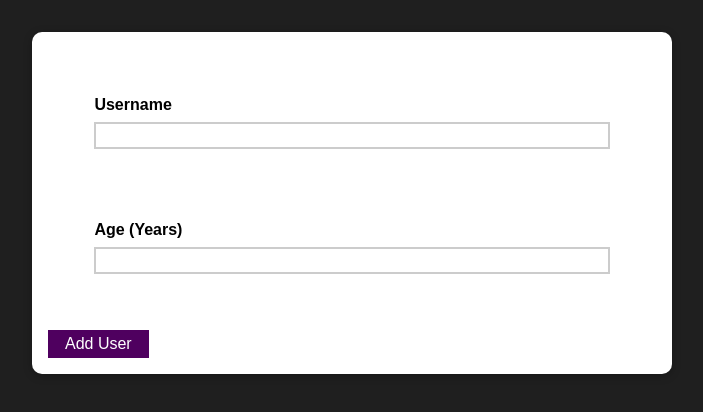
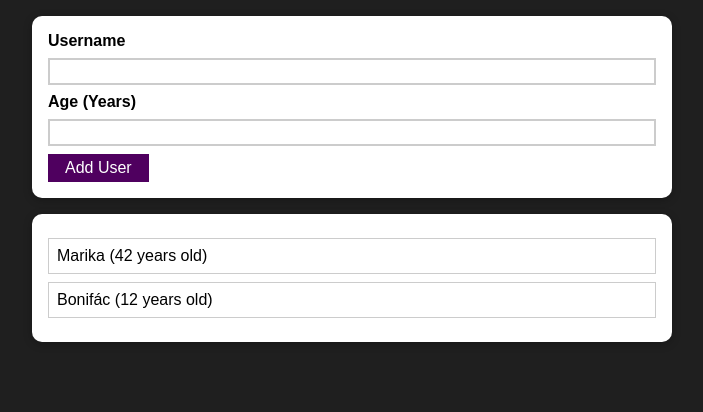
Before and after one commit to Phaedra144/user-adding, a React (Create React App) app: page / in a window 1280 px wide. Shown: the top 412 px of the page, without its empty margins (288-991 px from the left). Built offline with nearby package versions, Linux system fonts and the light colour scheme.

Commit message:
add listing logic

```diff
--- a/src/App.js
+++ b/src/App.js
@@ -1,16 +1,27 @@
+import React, { useState } from 'react';
 import './App.css';
-import AddUser from './components/AddUser';
+import AddUser from './components/Users/AddUser';
+import UserList from './components/Users/UserList';
 
 function App() {
 
+  const [users, setUsers] = useState([
+    { username: 'Marika', age: '42' },
+    { username: 'Bonifác', age: '12' }
+  ]);
+
   const handleNewUser = (user) => {
+    setUsers((prevUsers) => {
+      return [user, ...prevUsers];
+    });
     let str = JSON.stringify(user);
     console.log(str);
   };
 
   return (
     <div>
-      <AddUser onAddUser={handleNewUser}></AddUser>
+      <AddUser onAddUser={handleNewUser} />
+      <UserList content={users}></UserList>
     </div>
   );
 }
--- a/src/components/AddUser.js
+++ b/src/components/Users/AddUser.js
@@ -1,7 +1,7 @@
 import React, { useState } from "react";
 import styles from './AddUser.module.css';
-import Button from './UI/Button';
-import Card from './UI/Card';
+import Button from '../UI/Button';
+import Card from '../UI/Card';
 
 const AddUser = (props) => {
 
@@ -30,14 +30,10 @@ const AddUser = (props) => {
     return (
         <Card className={styles.input}>
             <form onSubmit={formSubmitHandler}>
-                <div className={styles.input}>
-                    <label htmlFor="username">Username</label>
-                    <input id="username" type="text" onChange={usernameChangeHandler} />
-                </div>
-                <div className={styles.input}>
-                    <label htmlFor="age">Age (Years)</label>
-                    <input id="age" type="number" onChange={ageChangeHandler} />
-                </div>
+                <label htmlFor="username">Username</label>
+                <input id="username" type="text" onChange={usernameChangeHandler} />
+                <label htmlFor="age">Age (Years)</label>
+                <input id="age" type="number" onChange={ageChangeHandler} />
                 <Button type="submit">Add User</Button>
             </form>
         </Card>
--- a/src/components/AddUser.module.css
+++ b/src/components/Users/AddUser.module.css
@@ -1,5 +1,5 @@
 .input {
-    margin: 2rem auto;
+    margin: 1rem auto;
     padding: 1rem;
     width: 90%;
     max-width: 40rem;
--- /dev/null
+++ b/src/components/Users/User.js
@@ -0,0 +1,11 @@
+import React from 'react';
+
+const User = (props) => {
+    return (
+        <li>
+            {props.username} ({props.age} years old)
+        </li>
+    );
+}
+
+export default User;
--- /dev/null
+++ b/src/components/Users/UserList.js
@@ -0,0 +1,21 @@
+import React from "react";
+import User from "./User";
+import styles from "./UserList.module.css";
+import Card from '../UI/Card';
+
+const UserList = (props) => {
+    return (
+        <Card className={styles.users}>
+            <ul>
+                {props.content.map((user) => (
+                    <User
+                        username={user.username}
+                        age={user.age}
+                    />
+                ))}
+            </ul>
+        </Card>
+    );
+};
+
+export default UserList;
--- /dev/null
+++ b/src/components/Users/UserList.module.css
@@ -0,0 +1,16 @@
+.users {
+    margin: 1rem auto;
+    width: 90%;
+    max-width: 40rem;
+  }
+
+  .users ul {
+    list-style-type: none;
+    padding: 1rem;
+  }
+
+  .users li {
+    border: 1px solid #ccc;
+    margin: 0.5rem 0;
+    padding: 0.5rem;
+  }
```
